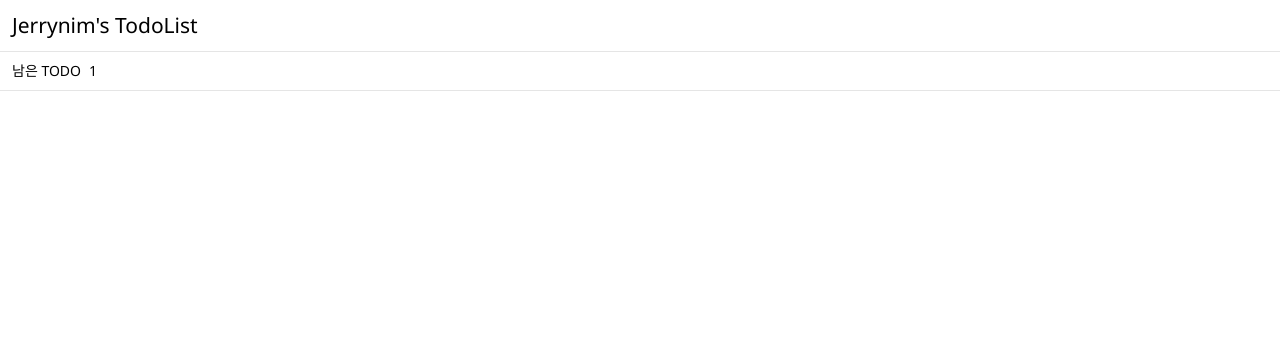
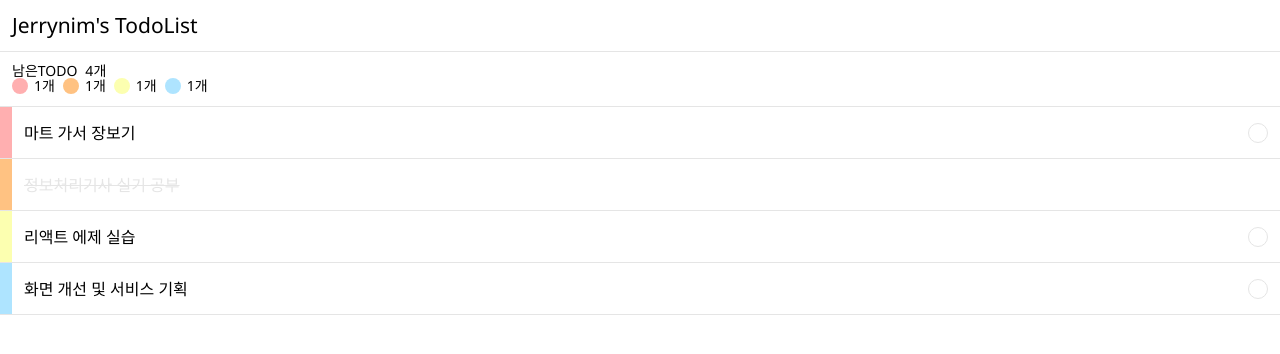
Before and after one commit to happy-sonday/next-todo, a Next.js app: page / in a window 1280 px wide. Shown: the top 354 px of the page. Built offline with nearby package versions, Linux system fonts and the light colour scheme.

Commit message:
TODO List 목록 퍼블리싱 퍼블리싱 임임시 커밋

```diff
--- a/components/TodoList.tsx
+++ b/components/TodoList.tsx
@@ -1,7 +1,11 @@
-import React from "react";
+import React, { useCallback, useMemo } from "react";
 import styled from "styled-components";
 import { TodoType } from "../types/todo";
 import palette from "../styles/pallete";
+
+type ObjectIndexType = {
+  [key: string]: number | undefined;
+};
 
 interface IProps {
   todos: TodoType[];
@@ -10,7 +14,7 @@ interface IProps {
 const Container = styled.div`
   width: 100%;
 
-  /* .todo-list-header {
+  .todo-list-header {
     padding: 12px;
     border-bottom: 1px solid ${palette.gray};
 
@@ -20,7 +24,105 @@ const Container = styled.div`
         margin-left: 8px;
       }
     }
-  } */
+  }
+
+  //NOTE:색깔 라벨링 및 카운트
+  .todo-list-header-colors {
+    display: flex;
+    .todo-list-header-color-num {
+      display: flex;
+      margin-right: 8px;
+      p {
+        font-size: 14px;
+        line-height: 16px;
+        margin: 0;
+        margin-left: 6px;
+      }
+      .todo-list-header-round-color {
+        width: 16px;
+        height: 16px;
+        border-radius: 50%;
+      }
+    }
+  }
+  .bg-blue {
+    background-color: ${palette.blue};
+  }
+  .bg-green {
+    background-color: ${palette.green};
+  }
+  .bg-navy {
+    background-color: ${palette.navy};
+  }
+  .bg-orange {
+    background-color: ${palette.orange};
+  }
+  .bg-red {
+    background-color: ${palette.red};
+  }
+  .bg-yellow {
+    background-color: ${palette.yellow};
+  }
+
+  //NOTE: 리스트 스타일링
+
+  .todo-list {
+    .todo-item {
+      display: flex;
+      justify-content: space-between;
+      align-items: center;
+      width: 100%;
+      height: 52px;
+      border-bottom: 1px solid ${palette.gray};
+
+      .todo-left-side {
+        width: 100%;
+        height: 100%;
+        display: flex;
+        align-items: center;
+        .todo-color-block {
+          width: 12px;
+          height: 100%;
+        }
+        .checked-todo-text {
+          color: ${palette.gray};
+          text-decoration: line-through;
+        }
+        .todo-text {
+          margin-left: 12px;
+          font-size: 16px;
+        }
+      }
+    }
+  }
+
+  .todo-right-side {
+    display: flex;
+    align-items: center;
+    margin-right: 12px;
+    svg {
+      &:first-child {
+        margin-right: 16px;
+      }
+    }
+    .todo-trash-can {
+      width: 16px;
+      path {
+        fill: ${palette.deep_red};
+      }
+    }
+    .todo-check-mark {
+      fill: ${palette.deep_green};
+    }
+    .todo-button {
+      width: 20px;
+      height: 20px;
+      border-radius: 50%;
+      border: 1px solid ${palette.gray};
+      background-color: transparent;
+      outline: none;
+    }
+  }
 `;
 
 const TodoHeader = styled.div`
@@ -36,19 +138,101 @@ const TodoListLastNumber = styled.p`
 `;
 
 const ToDoList: React.FC<IProps> = ({ todos }) => {
+  //* 색깔 객체 구하기 1
+  const getTodoColorNums = useCallback(() => {
+    let red = 0;
+    let orange = 0;
+    let yellow = 0;
+    let green = 0;
+    let blue = 0;
+    let navy = 0;
+    todos.forEach((todo) => {
+      switch (todo.color) {
+        case "red":
+          red += 1;
+          break;
+        case "orange":
+          orange += 1;
+          break;
+        case "yellow":
+          yellow += 1;
+          break;
+        case "green":
+          green += 1;
+          break;
+        case "blue":
+          blue += 1;
+          break;
+        case "navy":
+          navy += 1;
+          break;
+        default:
+          break;
+      }
+    });
+
+    return {
+      red,
+      orange,
+      yellow,
+      green,
+      blue,
+      navy
+    };
+  }, [todos]);
+
+  //* 객체의 문자열 인덱스 사용을 위한 타입
+  type ObjectIndexType = {
+    [key: string]: number | undefined;
+  };
+
+  //* 색깔 객체 구하기 2
+  const todoColorNums = useMemo(() => {
+    const colors: ObjectIndexType = {};
+    todos.forEach((todo) => {
+      const value = colors[todo.color];
+      if (!value) {
+        //* 존재하지않던 key라면
+        colors[`${todo.color}`] = 1;
+      } else {
+        //* 존재하는 키라면
+        colors[`${todo.color}`] = value + 1;
+      }
+    });
+    return colors;
+  }, [todos]);
+
   return (
     <Container>
-      {/*  <div className="todo-list-header">
+      <div className="todo-list-header">
         <p className="todo-list-last-todo">
-          남은 TODO<span>{todos.length}</span>
+          남은TODO<span>{todos.length}개</span>
         </p>
-      </div> */}
+        <div className="todo-list-header-colors">
+          {Object.keys(todoColorNums).map((color, index) => (
+            <div className="todo-list-header-color-num" key={index}>
+              <div className={`todo-list-header-round-color bg-${color}`} />
+              <p>{todoColorNums[color]}개</p>
+            </div>
+          ))}
+        </div>
+      </div>
 
-      <TodoHeader>
-        <TodoListLastNumber>
-          남은 TODO<span>{todos.length}</span>
-        </TodoListLastNumber>
-      </TodoHeader>
+      <ul className="todo-list">
+        {todos.map((todo) => (
+          <li className="todo-item" key={todo.id}>
+            {/* NOTE:리스트-왼쪽 */}
+            <div className="todo-left-side">
+              <div className={`todo-color-block bg-${todo.color}`} />
+              <p className={`todo-text ${todo.checked ? "checked-todo-text" : ""}`}>{todo.text}</p>
+            </div>
+            {/* NOTE:리스트-오른쪽 */}
+            <div className="todo-right-side">
+              {!todo.checked && <button type="button" className="todo-button" onClick={() => {}} />}
+            </div>
+          </li>
+        ))}
+      </ul>
     </Container>
   );
 };
--- a/pages/index.tsx
+++ b/pages/index.tsx
@@ -1,5 +1,5 @@
 import { NextPage } from "next";
-import React from "react";
+import React, { useCallback, useMemo } from "react";
 import styled from "styled-components";
 import TodoList from "../components/TodoList";
 import GlobalStyle from "../styles/GlobalStyle";
@@ -9,7 +9,12 @@ const Container = styled.div`
   padding: 20px;
 `;
 
-const todos: TodoType[] = [{ id: 1, text: "마트 가서 장보기", color: "red", checked: false }];
+const todos: TodoType[] = [
+  { id: 1, text: "마트 가서 장보기", color: "red", checked: false },
+  { id: 2, text: "정보처리기사 실기 공부", color: "orange", checked: true },
+  { id: 3, text: "리액트 에제 실습", color: "yellow", checked: false },
+  { id: 4, text: "화면 개선 및 서비스 기획", color: "blue", checked: false }
+];
 
 const index: NextPage = () => {
   // 해당 컴포넌트를 받을 제네릭 타입으로 설정하지않으면 No quick fixes availble Error 발생
```
